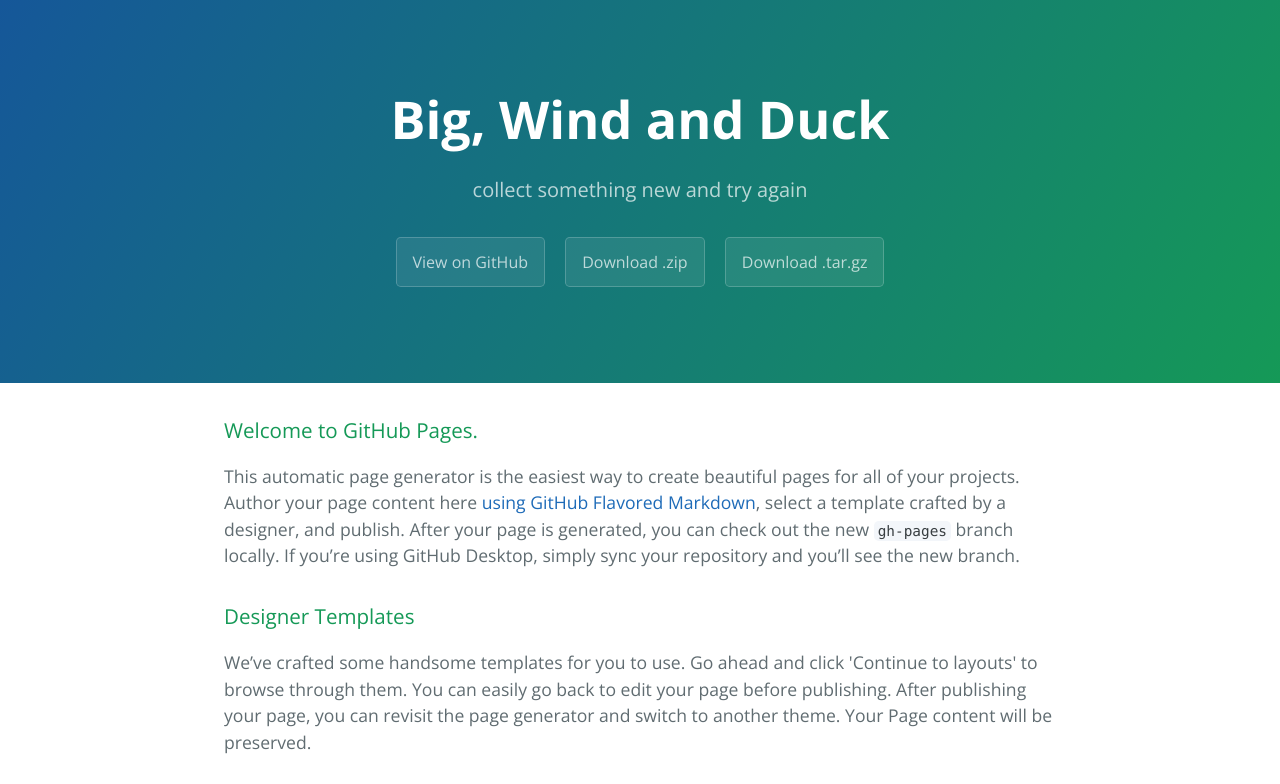
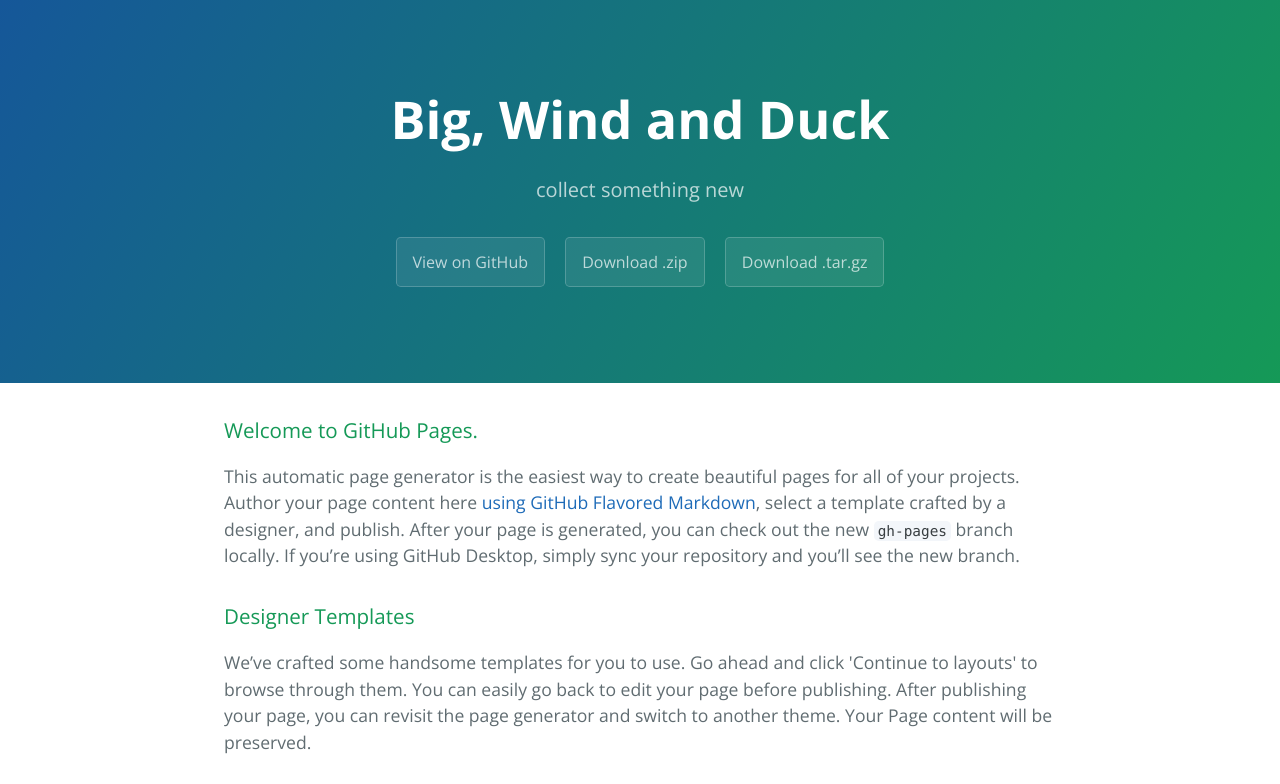
Before and after one commit to bigwindNduck/bigwind, a plain HTML site: page index.html in a window 1280 px wide. Shown: the top 784 px of the page. Drawn offline with nearby package versions, Linux system fonts and the light colour scheme.

```diff
--- a/index.html
+++ b/index.html
@@ -12,7 +12,7 @@
   <body>
     <section class="page-header">
       <h1 class="project-name">Big, Wind and Duck </h1>
-      <h2 class="project-tagline">collect something new and try again</h2>
+      <h2 class="project-tagline">collect something new</h2>
       <a href="https://github.com/bigwindNduck/bigwind" class="btn">View on GitHub</a>
       <a href="https://github.com/bigwindNduck/bigwind/zipball/master" class="btn">Download .zip</a>
       <a href="https://github.com/bigwindNduck/bigwind/tarball/master" class="btn">Download .tar.gz</a>
```
